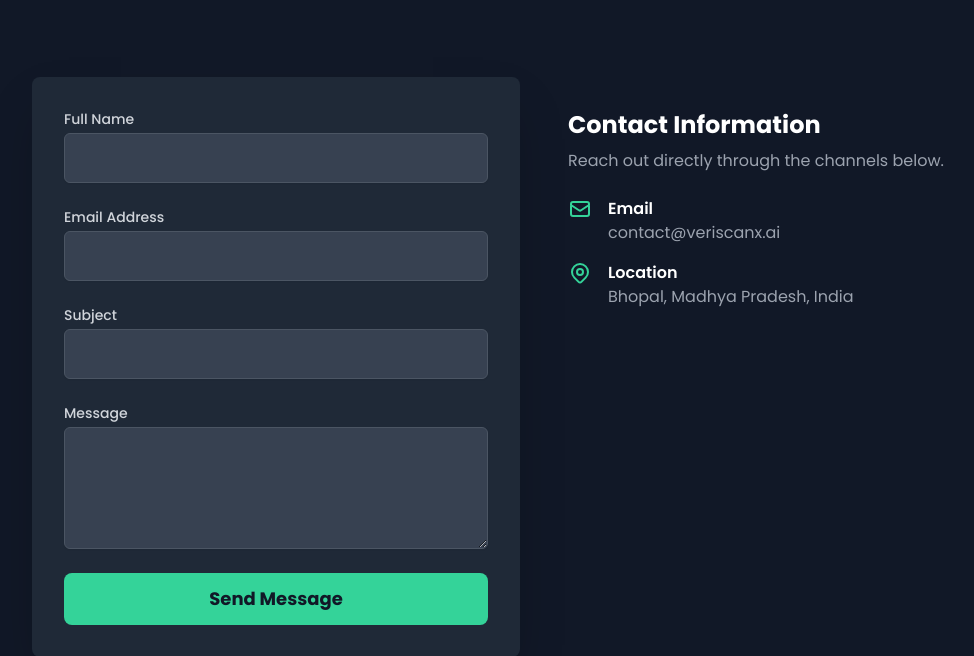
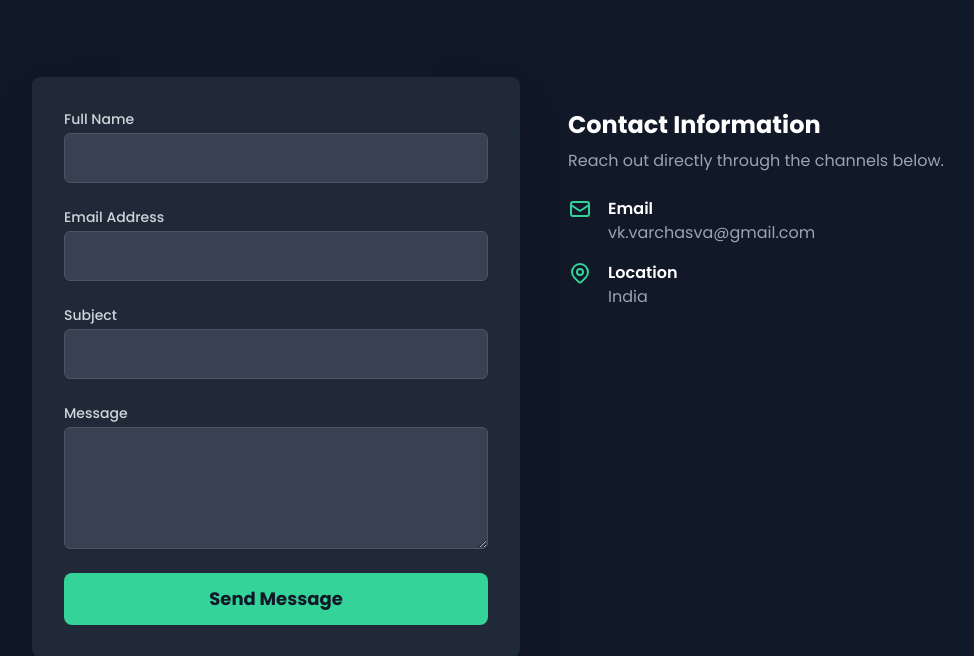
Before and after one commit to varchasvakhare2022/VeriScanX, a Flask app: page /contact in a window 1280 px wide. Shown: the part 279-935 px from the top of the page, without its empty margins (96-1070 px from the left). Run offline with Flask 3, Linux system fonts and the light colour scheme.

Commit message:
cofigured web3 form

```diff
--- a/templates/contact.html
+++ b/templates/contact.html
@@ -69,7 +69,8 @@
 
                 <!-- Contact Form -->
                 <div class="bg-gray-800 p-8 rounded-lg shadow-2xl">
-                    <form action="#" method="POST">
+                    <form action="https://api.web3forms.com/submit" method="POST">
+                        <input type="hidden" name="access_key" value="{{ web3form_key }}">
                         <div class="space-y-6">
                             <div>
                                 <label for="name" class="block text-sm font-medium text-gray-300">Full Name</label>
@@ -105,14 +106,14 @@
                             <svg class="w-6 h-6 text-green-400 flex-shrink-0" fill="none" stroke="currentColor" viewBox="0 0 24 24" xmlns="http://www.w3.org/2000/svg"><path stroke-linecap="round" stroke-linejoin="round" stroke-width="2" d="M3 8l7.89 5.26a2 2 0 002.22 0L21 8M5 19h14a2 2 0 002-2V7a2 2 0 00-2-2H5a2 2 0 00-2 2v10a2 2 0 002 2z"></path></svg>
                             <div class="ml-4">
                                 <p class="font-semibold">Email</p>
-                                <a href="mailto:contact@veriscanx.ai" class="text-gray-400 hover:text-green-400">contact@veriscanx.ai</a>
+                                <a href="mailto:vk.varchasva@gmail.com" class="text-gray-400 hover:text-green-400">vk.varchasva@gmail.com</a>
                             </div>
                         </div>
                         <div class="flex items-start">
                             <svg class="w-6 h-6 text-green-400 flex-shrink-0" fill="none" stroke="currentColor" viewBox="0 0 24 24" xmlns="http://www.w3.org/2000/svg"><path stroke-linecap="round" stroke-linejoin="round" stroke-width="2" d="M17.657 16.657L13.414 20.9a1.998 1.998 0 01-2.827 0l-4.244-4.243a8 8 0 1111.314 0z"></path><path stroke-linecap="round" stroke-linejoin="round" stroke-width="2" d="M15 11a3 3 0 11-6 0 3 3 0 016 0z"></path></svg>
                              <div class="ml-4">
                                 <p class="font-semibold">Location</p>
-                                <p class="text-gray-400">Bhopal, Madhya Pradesh, India</p>
+                                <p class="text-gray-400">India</p>
                             </div>
                         </div>
                     </div>
```
Also changed, not shown: templates/index.html (+6 -6 lines).
